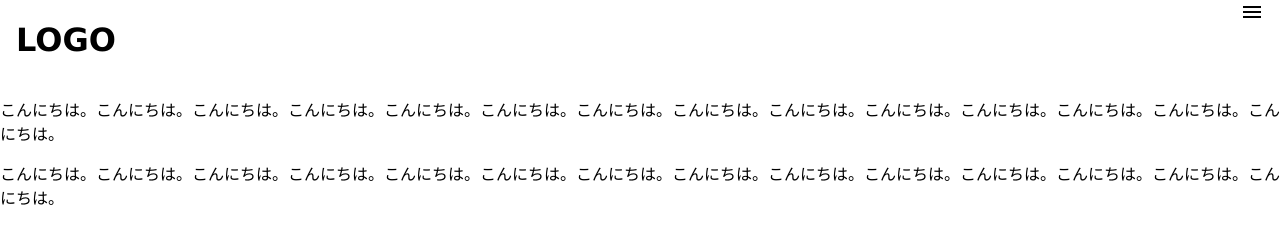
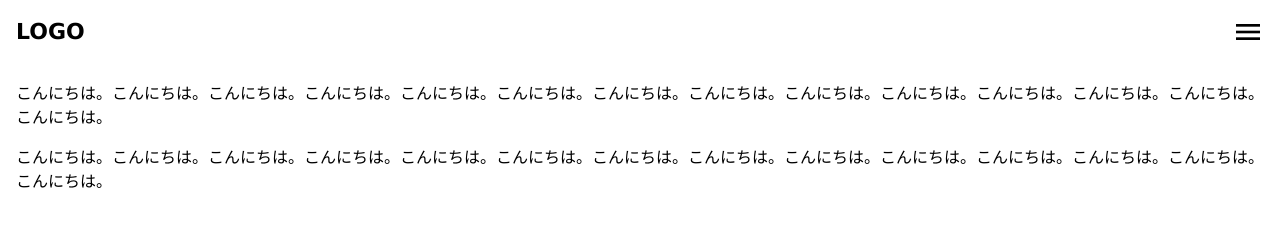
Before and after one commit to NakazatoTaichi/MyHamburgerMenu, a plain HTML site: page index.html in a window 1280 px wide. Drawn offline with Linux system fonts and the light colour scheme.

Commit message:
ヘッダーのスタイリング

```diff
--- a/css/styles.css
+++ b/css/styles.css
@@ -8,6 +8,22 @@ header {
     padding: 0 16px;
 }
 
+header h1 {
+    margin: 0;
+    font-size: 22px;
+    line-height: 64px;
+}
+
 .sp-menu {
     margin-left: auto;
 }
+
+.sp-menu #open {
+    font-size: 32px;
+    line-height: 64px;
+    cursor: pointer;
+}
+
+main {
+    padding: 0 16px;
+}
--- a/index.html
+++ b/index.html
@@ -15,7 +15,7 @@
         </div>
 
         <div class="sp-menu">
-            <span class="material-icons">menu</span>
+            <span  id="open" class="material-icons">menu</span>
         </div>
     </header>
     <main>
```
